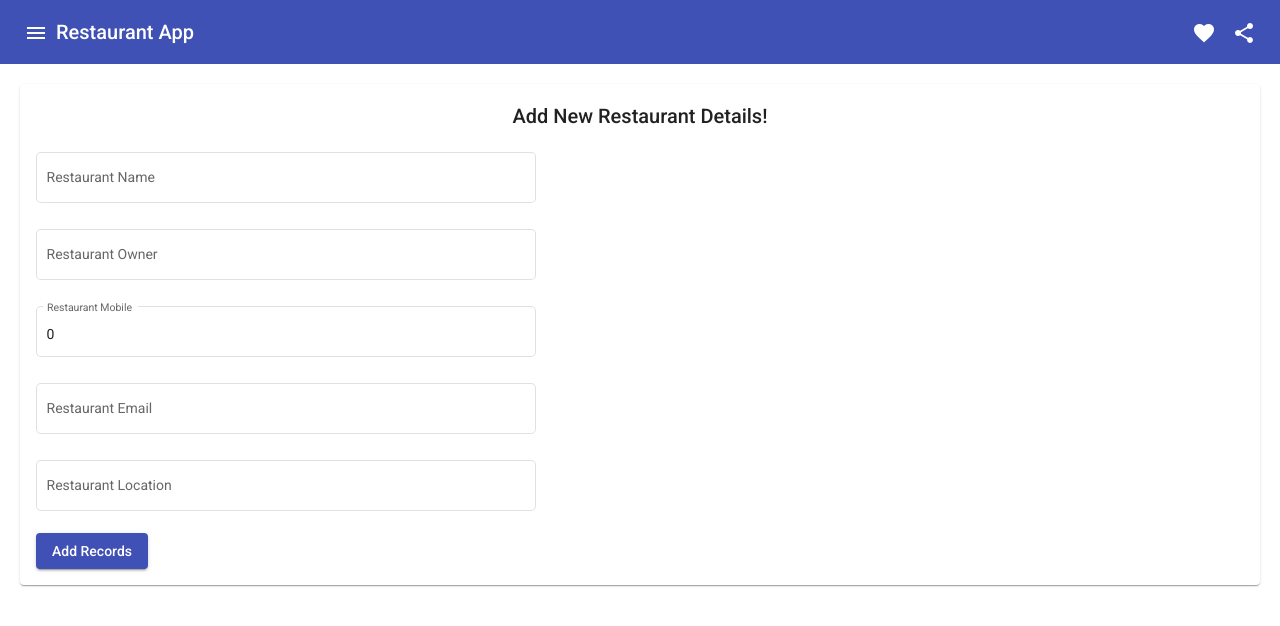
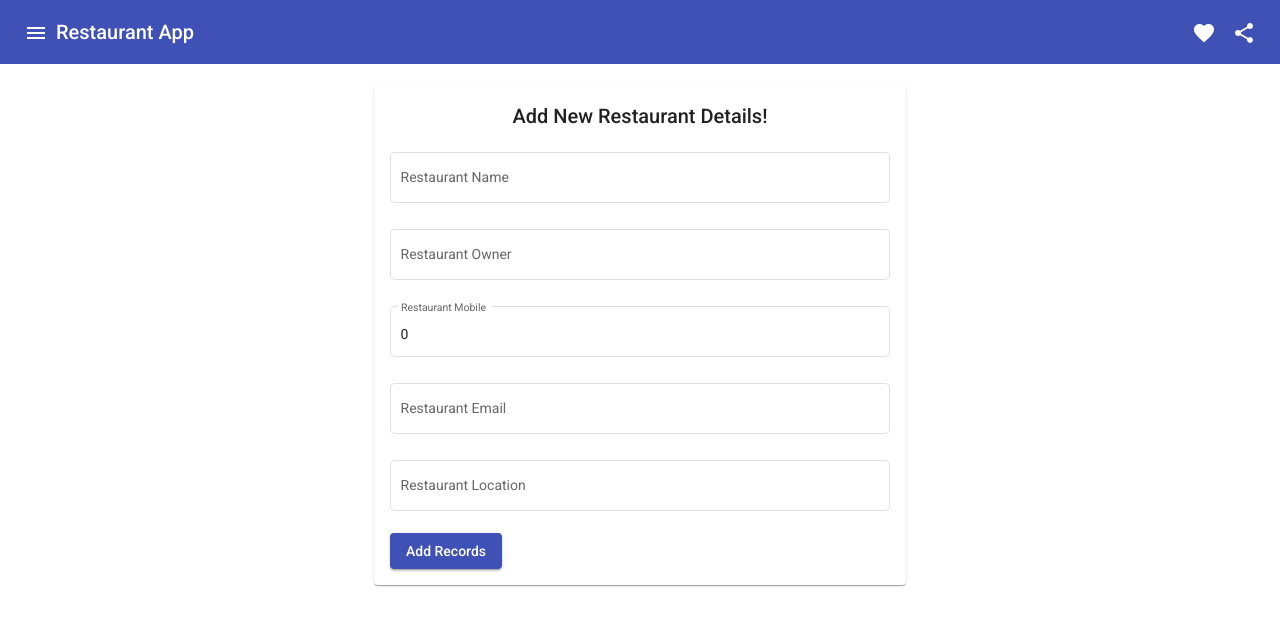
Before and after one commit to akhil888binoy/Restaurant_app, an Angular app: page /add-restaurant in a window 1280 px wide. Shown: the top 626 px of the page. Built offline with nearby package versions, Linux system fonts and the light colour scheme.

Commit message:
fixed container

```diff
--- a/src/app/add-restaurant/add-restaurant.component.html
+++ b/src/app/add-restaurant/add-restaurant.component.html
@@ -1,4 +1,4 @@
-<div class="containe allRestaurant">
+<div class="container allRestaurant">
     <mat-card>
         <div>
             <h2 style="text-align: center">Add New Restaurant Details!</h2>
```
